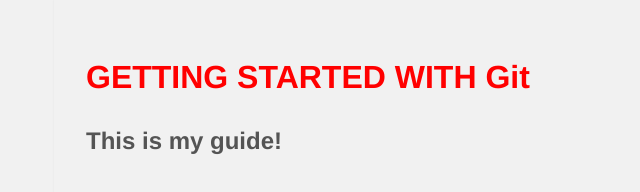
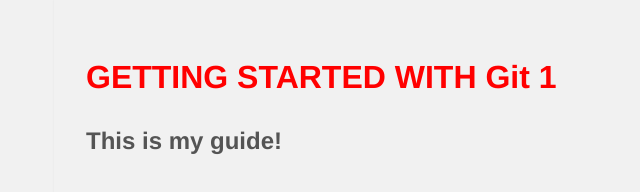
Before and after one commit to harshalborse01/gittest, a plain HTML site: page index.html in a window 1280 px wide. Shown: the full height of the page, 154-794 px from the left. Drawn offline with Linux system fonts and the light colour scheme.

Commit message:
Update index.html
updated

```diff
--- a/index.html
+++ b/index.html
@@ -10,7 +10,7 @@
     </head>
     <body>
 
-        <h1>GETTING STARTED WITH Git</h1>
+        <h1>GETTING STARTED WITH Git 1</h1>
         <h2>This is my guide!</h2>
 
     </body>
```
